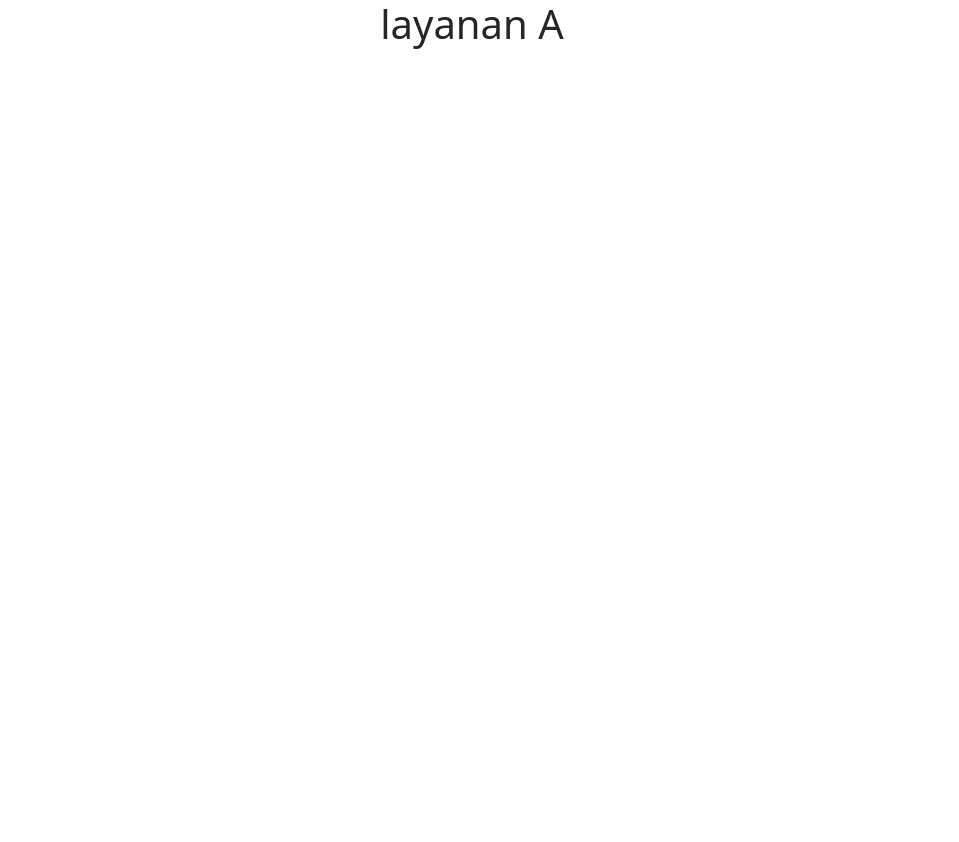
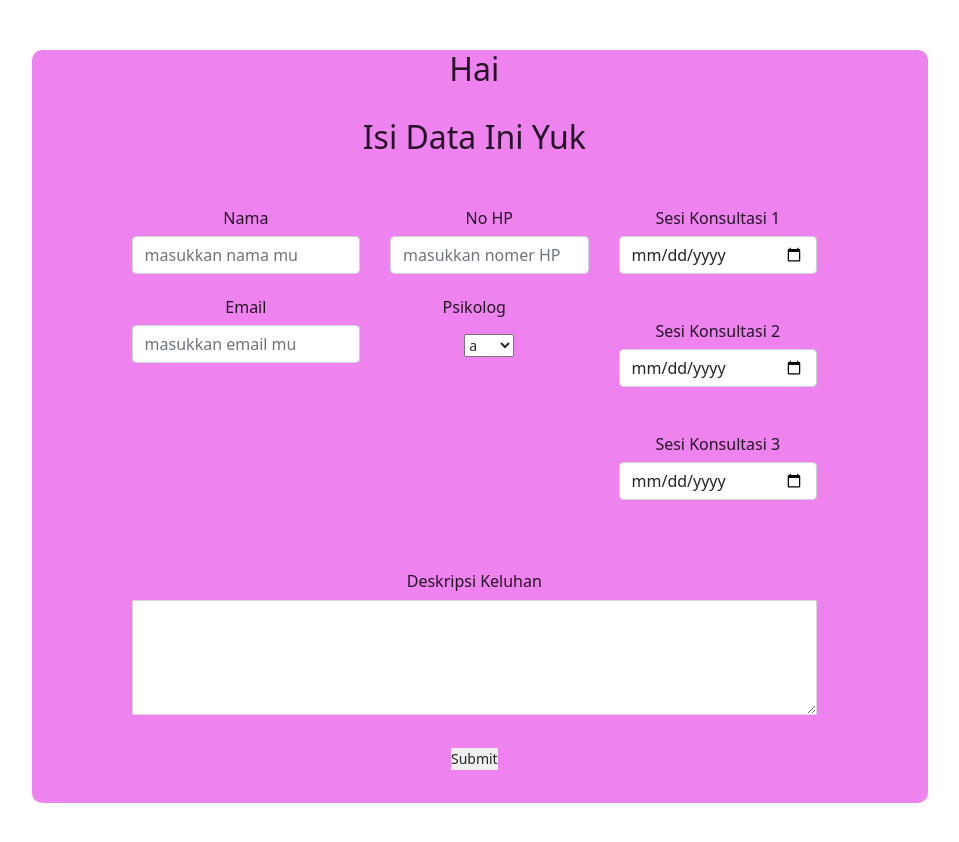
Before and after one commit to km-skilvul-1516/FE-final15, a React (Create React App) app: page /layananA in a window 1280 px wide. Shown: the top 842 px of the page, without its empty margins (168-1127 px from the left). Before the commit the page ends 800 px from the top, so only its background shows below. Built offline with nearby package versions, Linux system fonts and the light colour scheme.

Commit message:
add form layanan

```diff
--- a/src/App.js
+++ b/src/App.js
@@ -8,6 +8,7 @@ import Soal from './components/quiz/Soal'
 import Layanan from './components/layanan/Layanan'
 import FormLayananA from './components/layanan/FormLayananA';
 import QuizResult from './components/quiz/QuizResult'
+import Footer from './components/Footer';
 
 
 function App() {
@@ -22,6 +23,7 @@ function App() {
         <Route exact path='/result' component={QuizResult} />
         <Route exact path="/layanan" component={Layanan} />
         <Route exact path="/layananA" component ={FormLayananA}/>
+        <Route exact path="/hubungi" components = {Footer}/>
       </div>
 
     </Router>
--- a/src/components/Header.jsx
+++ b/src/components/Header.jsx
@@ -1,4 +1,5 @@
 import React from 'react';
+import { Link } from 'react-router-dom';
 import banner from '../images/banner.png';
 
 function Header() {
@@ -8,9 +9,10 @@ function Header() {
                 <h1><span>TES</span> Sekarang<br/></h1>
                 <p className='details'>Sekitar 6,1% penduduk berusia 15 tahun keatas</p>
                 <p className='details'>menunjukkan gejala gangguan mental emosional</p>
-                <div className='header-btns'>
-                    <a href='#' className='header-btn'>Mulai</a>
-                </div>
+                <Link to='/quiz'>
+                <button className='header-btn'>Mulai</button>
+                </Link>
+
             </div>
             <div className='bannerimg'>
             <img src={banner} alt=''/>
--- a/src/components/Navbar.jsx
+++ b/src/components/Navbar.jsx
@@ -1,5 +1,5 @@
 import React,{useState} from 'react';
-import {Link} from 'react-scroll';
+import {Link} from 'react-router-dom';
 import logo from '../images/logo1.png';
 
 function Navbar() {
@@ -27,16 +27,17 @@ function Navbar() {
                 <span className='nav-icon'></span>
             </label>
             <ul className='menu'>
-                <li><Link to="main" smooth={true} duration={1200}>Beranda</Link></li>
-                <li><Link to="" smooth={true} duration={1200}>Tes Psikologi</Link></li>
-                <li><Link to="about" smooth={true} duration={1200}>Layanan</Link></li>
-                <li><Link to="" smooth={true} duration={1200}>Konten</Link></li>
-                <li><Link to="contact" smooth={true} duration={1200}>Hubungi Kami</Link></li>
+                <li><Link to="main">Beranda</Link></li>
+                <li><Link to="/quiz">Tes Psikologi</Link></li>
+                <li><Link to="about">Layanan</Link></li>
+                <li><Link to="">Konten</Link></li>
+                <li><Link to="/hubungi">Hubungi Kami</Link></li>
 
             </ul>
-            <Link to ="/#">
-                <button className="btn-nav">Daftar</button>
+            <Link to="/register">
+            <button className="btn-nav"> Daftar </button>
             </Link>
+
         </nav>
     )
 }
--- a/src/components/layanan/FormLayananA.jsx
+++ b/src/components/layanan/FormLayananA.jsx
@@ -1,5 +1,133 @@
+import { Col, Form, Row, Select } from "antd";
+import { FormControl, InputGroup } from "react-bootstrap";
+import "../../style/formlayanan.css"
+import { Input } from 'antd';
+
+const { TextArea } = Input;
+
 export default function FormLayananA () {
     return (
-        <h1>layanan A</h1>
+        <div className="latar">
+            <div className="item">
+                <Form
+                    name="normal_login"
+                    initialValues={{
+                    remember: true,
+                    }}
+                    // onFinish={login}
+                    style={{ width: "85%", marginTop: 50, marginLeft: 10 }}
+                    size="large"
+
+                >
+                    <div >
+                        <h2 >Hai</h2><br/>
+                        <h2 >Isi Data Ini Yuk</h2> <br /><br />
+                        <Row>
+                            <Col span={8}>
+                                <Form.Item name="nama">
+                                    <h6>Nama</h6>
+                                    <InputGroup className="mb-6">
+                                        {/* <InputGroup.Text id="inputGroup-sizing-default">Default</InputGroup.Text> */}
+                                        <FormControl
+                                        aria-label="Default"
+                                        aria-describedby="inputGroup-sizing-default"
+                                        placeholder="masukkan nama mu"
+
+                                        />
+                                    </InputGroup>
+                                </Form.Item>
+                                <Form.Item name="email">
+                                    <h6>Email</h6>
+                                    <InputGroup className="mb-6">
+                                        {/* <InputGroup.Text id="inputGroup-sizing-default">Default</InputGroup.Text> */}
+                                        <FormControl
+                                        aria-label="Default"
+                                        aria-describedby="inputGroup-sizing-default"
+                                        placeholder="masukkan email mu"
+                                        type="email"
+                                        />
+                                    </InputGroup>
+                                </Form.Item>
+                            </Col>
+                            <Col span={8}>
+                                <Form.Item name="noHP" style = {{marginLeft : 30}}>
+                                    <h6>No HP</h6>
+                                    <InputGroup className="mb-6">
+                                        {/* <InputGroup.Text id="inputGroup-sizing-default">Default</InputGroup.Text> */}
+                                        <FormControl
+                                        aria-label="Default"
+                                        aria-describedby="inputGroup-sizing-default"
+                                        placeholder="masukkan nomer HP mu"
+                                        type="number"
+                                        />
+                                    </InputGroup>
+                                </Form.Item>
+                                <h6>Psikolog</h6>
+                                <Form.Item name="psikolog" style = {{marginLeft : 30}} >
+                                    <select style={{ width: 50}} className="mb-6">
+                                            <option>a</option>
+                                            <option>b</option>
+                                    </select>
+                                </Form.Item>
+
+                            </Col>
+                            <Col span={8}>
+
+                                <Form.Item style={{ marginLeft: 30 }}>
+                                <h6>Sesi Konsultasi 1</h6>
+                                <InputGroup className="mb-4">
+                                        {/* <InputGroup.Text id="inputGroup-sizing-default">Default</InputGroup.Text> */}
+                                        <FormControl
+                                        aria-label="Default"
+                                        aria-describedby="inputGroup-sizing-default"
+                                        placeholder="masukkan nomer HP mu"
+                                        type="date"
+
+                                        />
+                                </InputGroup>
+                                </Form.Item>
+
+                                <Form.Item style={{ marginLeft: 30 }}>
+                                <h6>Sesi Konsultasi 2</h6>
+                                <InputGroup className="mb-4">
+                                        {/* <InputGroup.Text id="inputGroup-sizing-default">Default</InputGroup.Text> */}
+                                        <FormControl
+                                        aria-label="Default"
+                                        aria-describedby="inputGroup-sizing-default"
+                                        placeholder="masukkan nomer HP mu"
+                                        type="date"
+
+
+                                        />
+                                </InputGroup>
+                                </Form.Item>
+
+                                <Form.Item style={{ marginLeft: 30 }}>
+                                <h6>Sesi Konsultasi 3</h6>
+                                <InputGroup className="mb-5">
+                                        {/* <InputGroup.Text id="inputGroup-sizing-default">Default</InputGroup.Text> */}
+                                        <FormControl
+                                        aria-label="Default"
+                                        aria-describedby="inputGroup-sizing-default"
+                                        placeholder="masukkan nomer HP mu"
+                                        type="date"
+
+                                        />
+                                </InputGroup>
+                                </Form.Item>
+                            </Col>
+                        </Row>
+
+                        <h6>Deskripsi Keluhan</h6>
+                        <Form.Item>
+                           <TextArea rows={4} />
+                        </Form.Item>
+                        <Form.Item>
+                        <button > Submit </button>
+                        </Form.Item>
+                    </div>
+                </Form>
+            </div>
+        </div>
     )
 }
--- a/src/components/register.jsx
+++ b/src/components/register.jsx
@@ -99,7 +99,7 @@ export default function Register () {
                                         </Form.Item>
 
                                         <Form.Item>
-                                            <Link to= "/home">
+                                            <Link to= "/">
                                             <button className="btn-masuk"> Submit </button>
                                             </Link>
                                         </Form.Item>
--- a/src/index.css
+++ b/src/index.css
@@ -14,6 +14,7 @@ body{
 
 ul{
     list-style: none;
+    text-decoration : none;
 }
 a{
     text-decoration: none;
--- a/src/redux/action/index.js
+++ b/src/redux/action/index.js
@@ -12,7 +12,7 @@ export const post_login = (data, history) => {
                     ls.setItem('token', res.data.token)
                     ls.setItem('email', res.data.result.email)
                     ls.setItem('username', res.data.result.username)
-                    window.location.href = 'http://localhost:3000'
+                    window.location.href = '/'
                 } else if (role === "psikolog") {
                     ls.setItem('token', res.data.token)
                     ls.setItem('email', res.data.result.email)
--- /dev/null
+++ b/src/style/formlayanan.css
@@ -0,0 +1,10 @@
+.latar{
+    background-color : violet;
+    width : 70%;
+    margin-left : 200px;
+    border-radius : 10px;
+}
+
+.item {
+    margin-left : 10%;
+}
```
